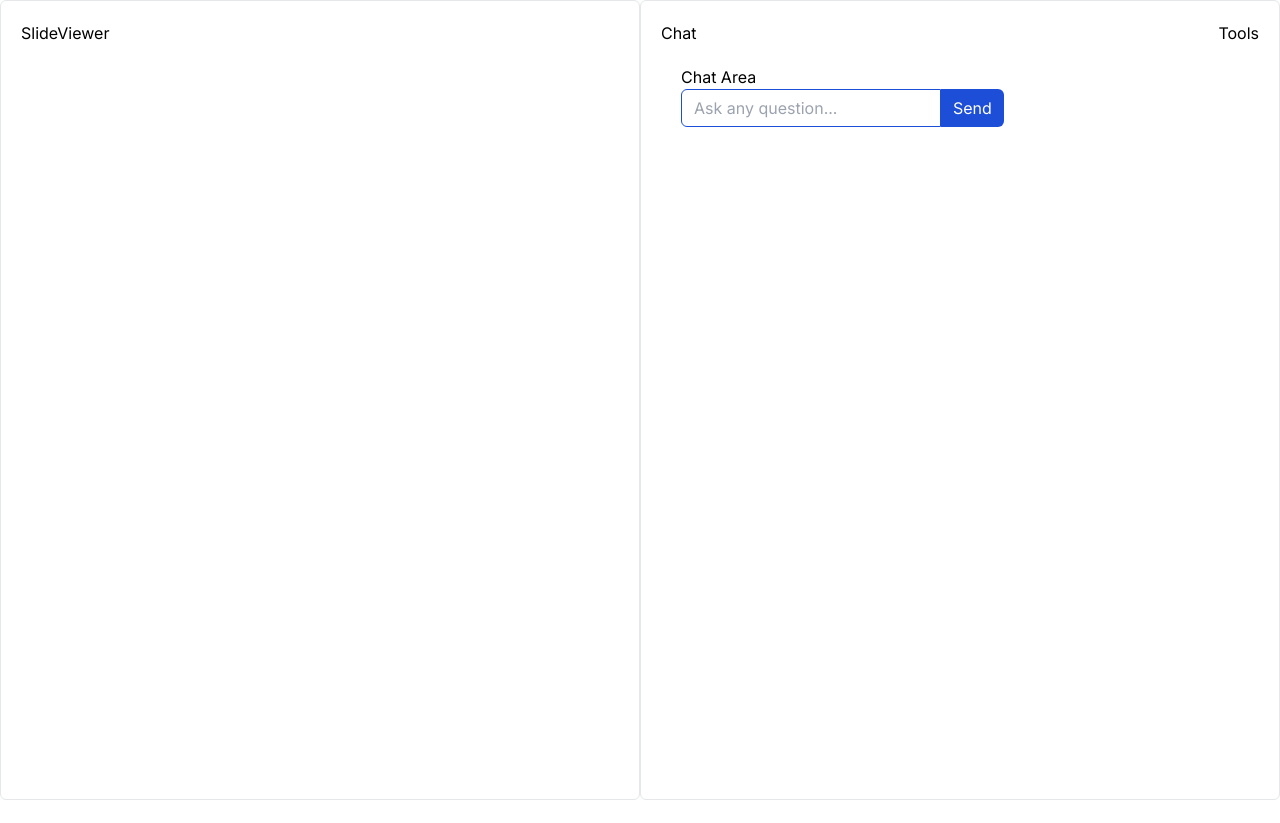
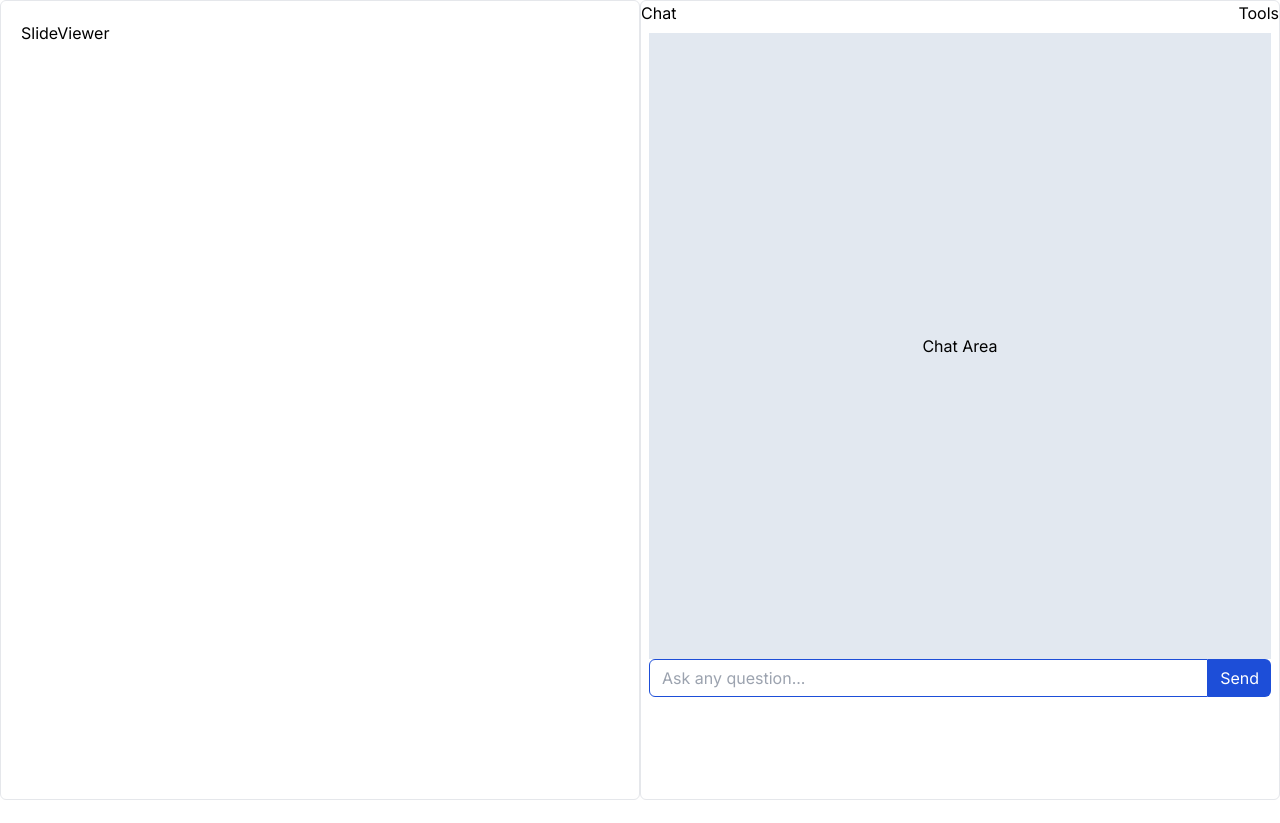
Before and after one commit to ibrahzizo360/intellisenseai, a Next.js app: page /slide in a window 1280 px wide. Before the commit the page ends 800 px from the top, so only its background shows below. Built offline with nearby package versions, Linux system fonts and the light colour scheme.

Commit message:
adding some styling

```diff
--- a/src/app/slide/components/ChatArea.tsx
+++ b/src/app/slide/components/ChatArea.tsx
@@ -2,18 +2,22 @@ import React from 'react'
 
 const ChatArea = () => {
   return (
-    <div className='h-full p-5 rounded-md w-1/2 border'>
+    <div className='rounded-md w-1/2 border my-0'>
+
         <header className='flex justify-between items-center'>
             <p>Chat</p>
             <div>Tools</div>
         </header>
-        <div className='p-5 w-full flex flex-col'>
-            <div className="w-full">
-                <p className="flex">Chat Area</p>
+
+        <div className='p-2 flex-1 flex-col justify-between h-full'>
+
+            <div className="flex justify-center items-center bg-slate-200 h-[80%]">
+                <p className="">Chat Area</p>
             </div>
-            <div className='flex w-full'>
+
+            <div className='flex'>
                 <input type="text" placeholder='Ask any question...' className='border border-blue-700 px-3 py-1.5 rounded-s-md
-                outline-none' />
+                outline-none w-full' />
                 <button className='bg-blue-700 px-3 py-1.5 rounded-e-md text-white'>Send</button>
             </div>
         </div>
```
